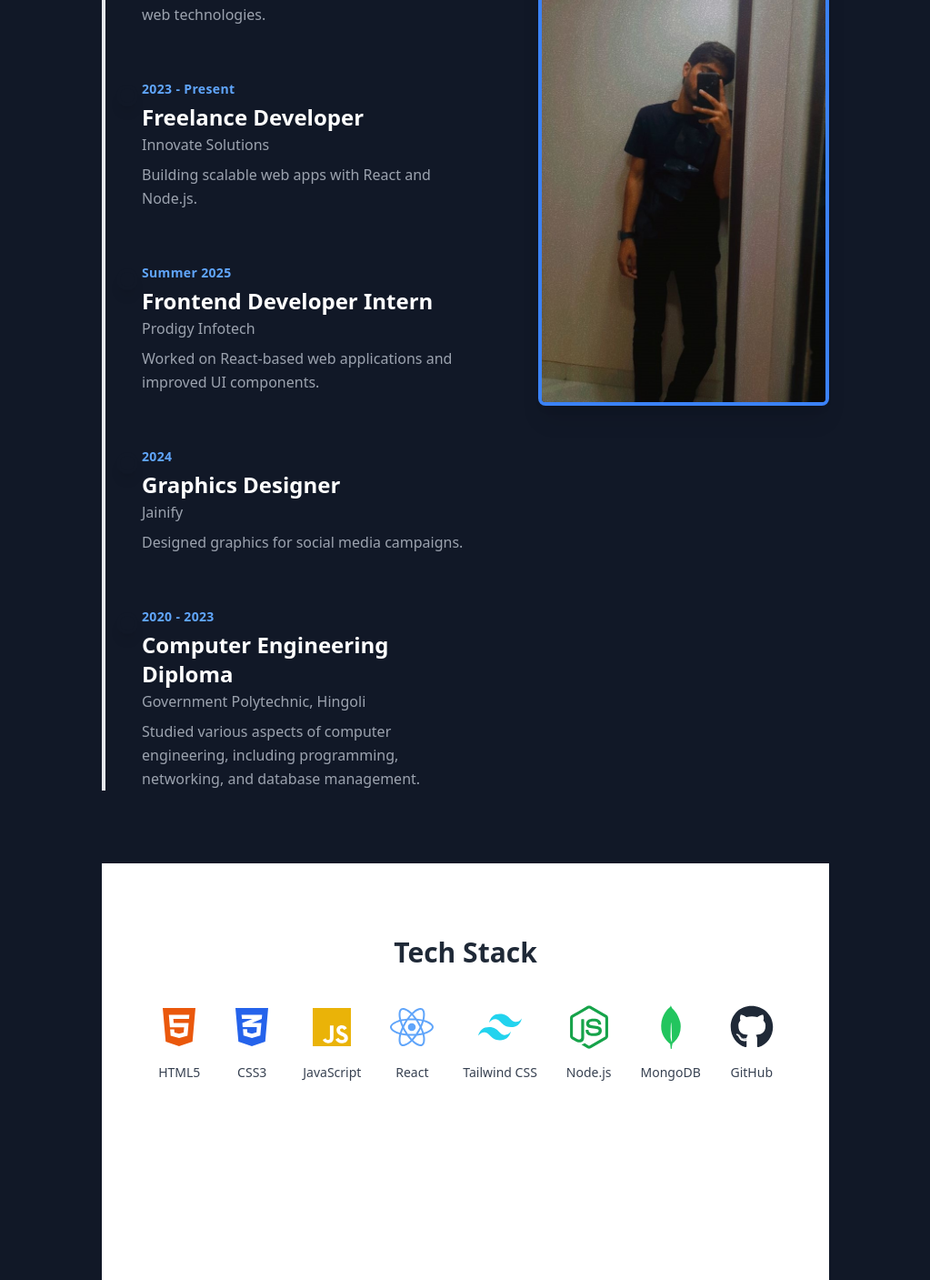
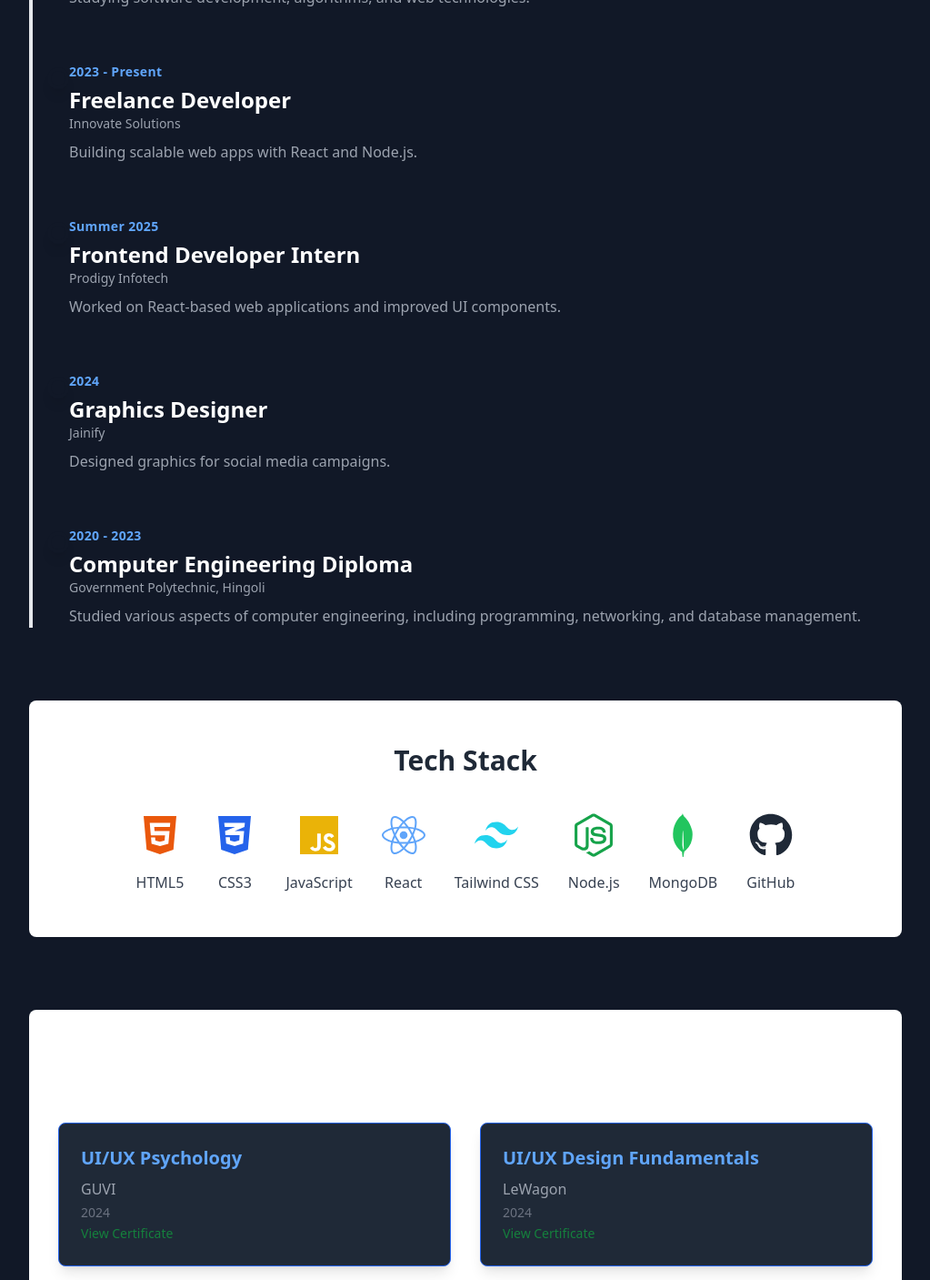
Before and after one commit to rexwritecodes/Portfolio, a React (Vite) app: page /about in a window 1280 px wide. Shown: the part 320-1727 px from the top of the page at 91% size, without its empty margins (128-1151 px from the left). Built offline with nearby package versions, Linux system fonts and the light colour scheme.

Commit message:
comment out profile image section in About component

```diff
--- a/src/components/About.jsx
+++ b/src/components/About.jsx
@@ -35,13 +35,13 @@ function About() {
       </div>
 
       {/* Right: Image */}
-      <div className="md:w-1/2 flex justify-center">
+      {/* <div className="md:w-1/2 flex justify-center"> */}
         {/* <img
           src={profileImg}
           alt="About"
           className="rounded-xl w-72 h-72 object-cover shadow-lg border-4 border-blue-500"
         /> */}
-      </div>
+      {/* </div> */}
     </section>
   );
 }
--- a/src/pages/About.jsx
+++ b/src/pages/About.jsx
@@ -4,10 +4,9 @@ import Services from '../components/Services';
 import { useState } from 'react';
 import React from 'react';
 import { FaHtml5, FaCss3Alt, FaJs, FaReact, FaNodeJs, FaGithub } from 'react-icons/fa';
-import { SiTailwindcss, SiMongodb, } from 'react-icons/si';
+import { SiTailwindcss, SiMongodb } from 'react-icons/si';
 import Contact from '../components/Contact';
 import Footer from '../components/Footer';
-
 
 const skills = [
   { name: 'HTML5', icon: <FaHtml5 className="text-orange-600" /> },
@@ -20,8 +19,6 @@ const skills = [
   { name: 'GitHub', icon: <FaGithub className="text-gray-800 dark:text-white" /> },
 ];
 
-
-// Sample data — you can update these with your real info
 const timelineData = [
   {
     year: '2024 - Present',
@@ -70,76 +67,65 @@ const certifications = [
   },
 ];
 
-const services = [
-  'Web Development',
-  'UI/UX Design',
-  'SE',
-  'App Development',
-];
-
 function About() {
   return (
-    <section className="px-60 py-4  mx-auto p-8  bg-gray-900 rounded-lg shadow-lg text-gray-300">
+    <section className="px-4 sm:px-8 md:px-16 lg:px-40 py-8 bg-gray-900 text-gray-300">
       {/* Header & intro */}
       <div className="mb-16 text-center">
-        <h1 className="text-5xl font-extrabold text-white mb-4 tracking-tight">
+        <h1 className="text-4xl sm:text-5xl font-extrabold text-white mb-4 tracking-tight">
           About Me
         </h1>
-        <p className="text-lg max-w-3xl mx-auto leading-relaxed">
+        <p className="text-base sm:text-lg max-w-3xl mx-auto leading-relaxed">
           Passionate developer turning ideas into reality. Skilled in React, Node.js, and modern web technologies. Here’s a quick timeline of my education and professional journey.
         </p>
       </div>
 
       {/* Timeline + Profile Image */}
-      <div className="flex flex-col md:flex-row md:gap-16">
+      <div className="flex flex-col lg:flex-row lg:gap-16">
         {/* Timeline */}
-        <div className="flex-1 border-l-4 border-gradient-to-b from-blue-400 to-blue-600 dark:from-blue-500 dark:to-blue-700 pl-10">
+        <div className="flex-1 border-l-4 border-gradient-to-b from-blue-400 to-blue-600 dark:from-blue-500 dark:to-blue-700 pl-6 sm:pl-10">
           {timelineData.map(({ year, title, institution, description }, idx) => (
-            <div key={idx} className="mb-14 relative last:mb-0">
-              <span className="absolute -left-7 top-2 w-6 h-6 rounded-full bg-gradient-to-r from-blue-400 to-blue-600 dark:from-blue-500 dark:to-blue-700 shadow-lg border-4 border-gray-900 animate-pulse"></span>
+            <div key={idx} className="mb-12 sm:mb-14 relative last:mb-0">
+              <span className="absolute -left-4 sm:-left-6 top-2 w-4 sm:w-6 h-4 sm:h-6 rounded-full bg-gradient-to-r from-blue-400 to-blue-600 shadow-lg border-4 border-gray-900 animate-pulse"></span>
               <div>
-                <time className="text-sm font-semibold text-blue-400 tracking-wide">
-                  {year}
-                </time>
-                <h3 className="text-2xl font-semibold text-white mt-1">{title}</h3>
-                <h4 className="text-md font-medium text-gray-400 mt-0.5">{institution}</h4>
-                <p className="text-gray-400 mt-2 leading-relaxed max-w-xl">{description}</p>
+                <time className="text-sm font-semibold text-blue-400 tracking-wide">{year}</time>
+                <h3 className="text-xl sm:text-2xl font-semibold text-white mt-1">{title}</h3>
+                <h4 className="text-sm sm:text-md font-medium text-gray-400">{institution}</h4>
+                <p className="text-gray-400 mt-2 leading-relaxed">{description}</p>
               </div>
             </div>
           ))}
         </div>
 
         {/* Profile Image */}
-        <div className="mt-12 md:mt-0 flex justify-center items-start">
+        {/* <div className="mt-12 lg:mt-0 flex justify-center items-start">
           <img
             src={profilePic}
             alt="Pranav Jain"
-            className="rounded-lg shadow-xl max-w-xs w-full object-cover border-4 border-blue-500"
+            className="rounded-lg shadow-xl w-48 sm:w-64 md:w-72 object-cover border-4 border-blue-500"
           />
-        </div>
+        </div> */}
       </div>
 
       {/* Tech Stack */}
-      <div className="mt-20">
-        <section id="skills" className="py-20 px-6 bg-white dark:bg-gray-800">
+      <section id="skills" className="mt-20 py-12 px-4 sm:px-6 bg-white dark:bg-gray-800 rounded-lg">
         <div className="max-w-6xl mx-auto text-center">
           <h2 className="text-3xl font-bold text-gray-800 dark:text-white mb-10">Tech Stack</h2>
           <div className="flex flex-wrap gap-8 justify-center">
             {skills.map((skill, index) => (
               <div key={index} className="flex flex-col items-center space-y-2">
-              <div className="text-5xl">{skill.icon}</div>
-              <span className="text-sm text-gray-700 dark:text-gray-300">{skill.name}</span>
+                <div className="text-4xl sm:text-5xl">{skill.icon}</div>
+                <span className="text-sm sm:text-base text-gray-700 dark:text-gray-300">{skill.name}</span>
               </div>
             ))}
           </div>
         </div>
       </section>
-      </div>
 
       {/* Certifications */}
-      <div className="py-20 px-6 bg-white dark:bg-gray-800">
+      <div className="py-16 px-4 sm:px-6 bg-white dark:bg-gray-800 rounded-lg mt-20">
         <h2 className="text-3xl font-bold text-white mb-6 text-center">Certifications</h2>
-        <div className="grid grid-cols-1 md:grid-cols-2 gap-8 max-w-3xl mx-auto">
+        <div className="grid grid-cols-1 md:grid-cols-2 gap-8 max-w-4xl mx-auto">
           {certifications.map(({ title, issuer, year, link }, i) => (
             <div
               key={i}
@@ -148,28 +134,18 @@ function About() {
               <h3 className="text-xl font-semibold text-blue-400 mb-2">{title}</h3>
               <p className="text-gray-400">{issuer}</p>
               <p className="text-gray-500 text-sm mt-1">{year}</p>
-              <a className="text-green-700 text-sm mt-1" href={link}>View Certificate</a>
+              <a className="text-green-700 text-sm mt-1" href={link} target="_blank" rel="noreferrer">
+                View Certificate
+              </a>
             </div>
           ))}
         </div>
       </div>
-        <Services/>
-
 
       {/* Services */}
-      {/* <div className="mt-20 mb-12">
-        <h2 className="text-3xl font-bold text-white mb-6 text-center">Services</h2>
-        <ul className="flex flex-wrap justify-center gap-8 max-w-4xl mx-auto">
-          {services.map((service, i) => (
-            <li
-              key={i}
-              className="bg-blue-700 bg-opacity-30 rounded-lg px-8 py-5 shadow-md text-blue-400 font-semibold text-center hover:bg-blue-600 cursor-default transition"
-            >
-              {service}
-            </li>
-          ))}
-        </ul>
-      </div> */}
+      <div className="mt-20">
+        <Services />
+      </div>
 
       <Contact />
       <Footer />
```
Lines whose indentation alone changed are shown as unchanged.
